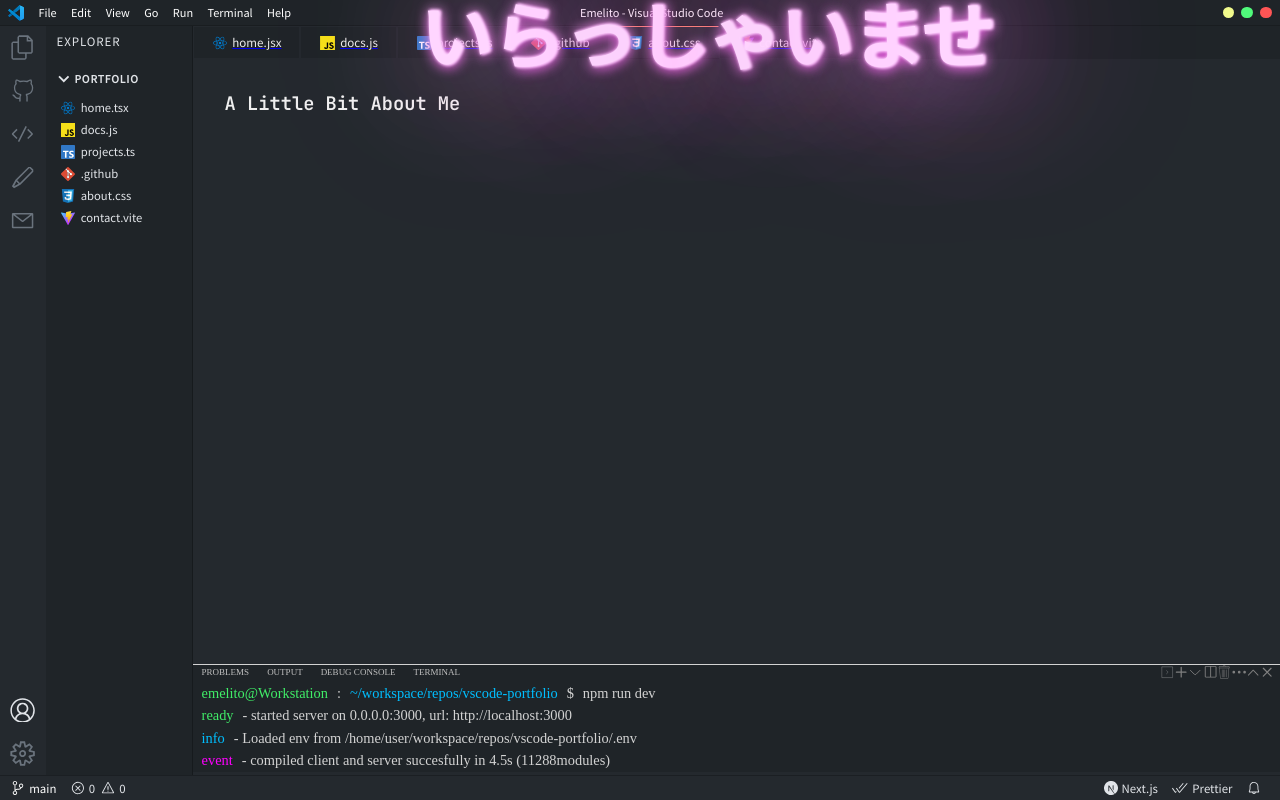
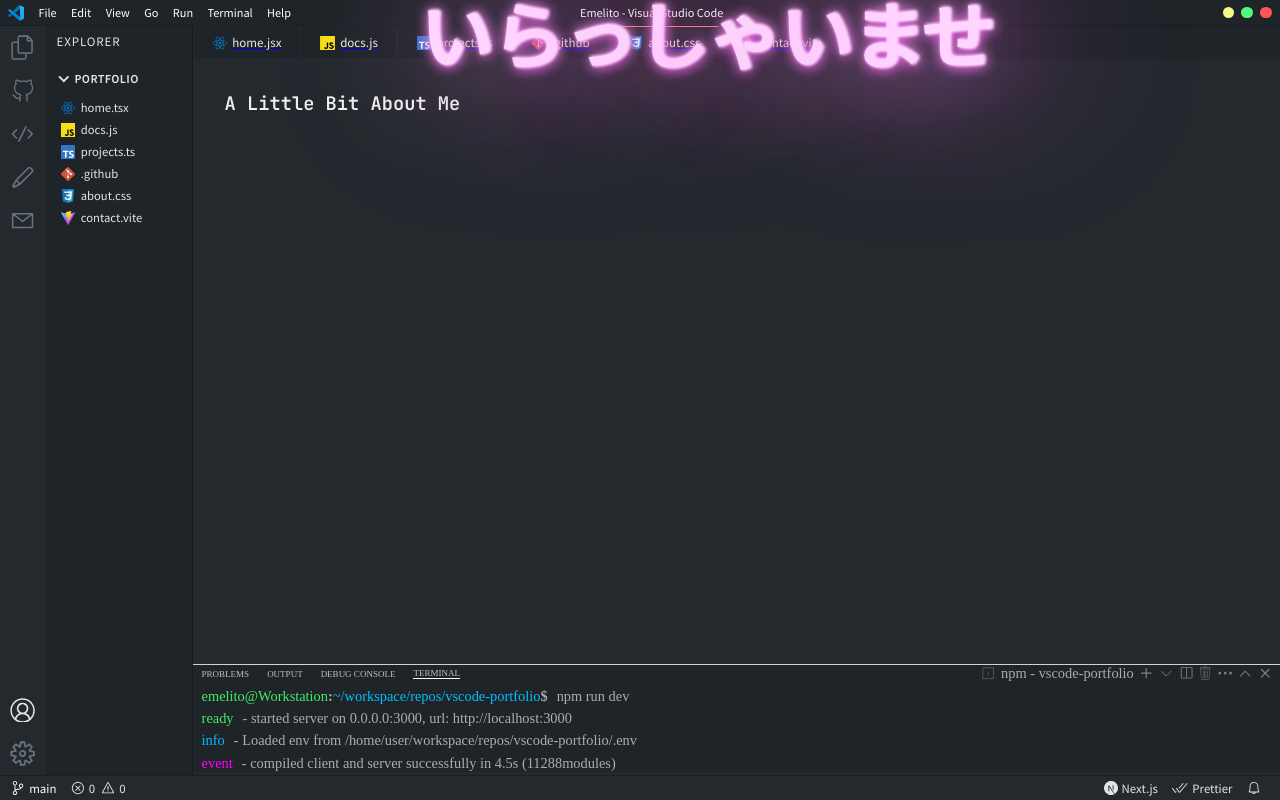
Before and after one commit to Emelit0/vscode-portfolio, a Next.js app: page /about in a window 1280 px wide. Built offline with nearby package versions, Linux system fonts and the light colour scheme.

Commit message:
finish terminal

```diff
--- a/components/Terminal.tsx
+++ b/components/Terminal.tsx
@@ -17,10 +17,11 @@
           <p>PROBLEMS</p>
           <p>OUTPUT</p>
           <p>DEBUG CONSOLE</p>
-          <p>TERMINAL</p>
+          <p className={styles.underlined}>TERMINAL</p>
         </div>
         <div className={styles.options}>
           <ArrowRight />
+          <p>npm - vscode-portfolio</p>
           <Plus />
           <ArrowDown />
           <SplitHorizontal />
@@ -33,9 +34,9 @@
       <div className={styles.tbody}>
         <div className={styles.firstLine}>
           <p className={styles.green}>emelito@Workstation</p>
-          <p className={styles.white}>:</p>
-          <p className={styles.blue}>~/workspace/repos/vscode-portfolio</p>
-          <p className={styles.white}>$</p>
+          <p className={styles.noSpace}>:</p>
+          <p className={styles.path}>~/workspace/repos/vscode-portfolio</p>
+          <p className={styles.noSpace}>$</p>
           <p className={styles.white}>npm run dev</p>
         </div>
         <div className={styles.secondLine}>
@@ -56,7 +57,7 @@
           <p className={styles.purple}>event</p>
           <p className={styles.white}>
             {" "}
-            - compiled client and server succesfully in 4.5s (11288modules)
+            - compiled client and server successfully in 4.5s (11288modules)
           </p>
         </div>
       </div>
--- a/styles/Terminal.module.css
+++ b/styles/Terminal.module.css
@@ -22,10 +22,17 @@
   align-items: center;
   justify-content: space-between;
   background-color: #1f2428;
-  color: #fff;
+  color: #ffffff;
 }
 
 .tabs p {
+  margin: 0 10px;
+  font-size: x-small;
+  color: silver;
+}
+
+.underlined {
+  border-bottom: 1px solid #ffffff;
   margin: 0 10px;
   font-size: x-small;
   color: silver;
@@ -36,9 +43,13 @@
   align-items: center;
   justify-content: space-between;
   background-color: #1f2428;
-  color: #fff;
+  color: rgba(255, 255, 255, 0.62);
   margin-left: 500px;
   align-self: flex-end;
+}
+
+.options > * {
+  margin: 0 3px;
 }
 
 .firstLine {
@@ -87,7 +98,7 @@
 }
 
 .white {
-  color: lightgray;
+  color: rgba(192, 192, 192, 0.883);
   margin-left: 10px;
 }
 
@@ -100,3 +111,12 @@
   color: #ff00ff;
   margin-left: 10px;
 }
+
+.noSpace {
+  font-weight: bold;
+  color: rgba(192, 192, 192, 0.87);
+}
+
+.path {
+  color: #00bfff;
+}
```
